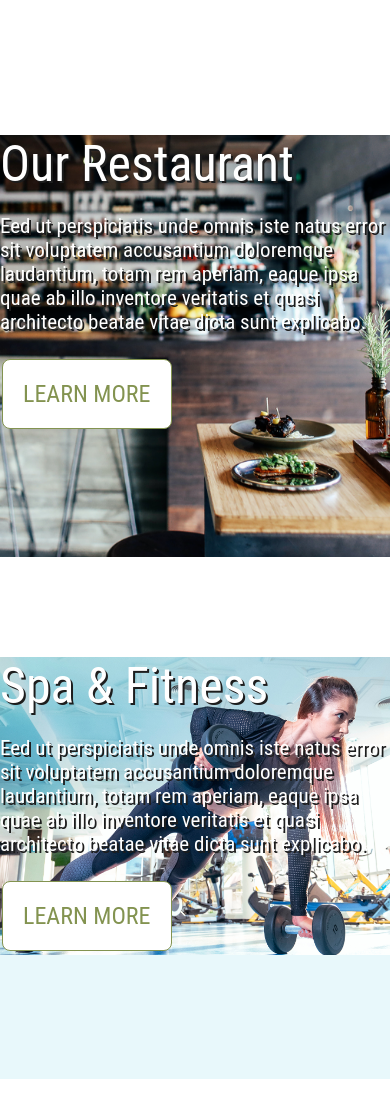
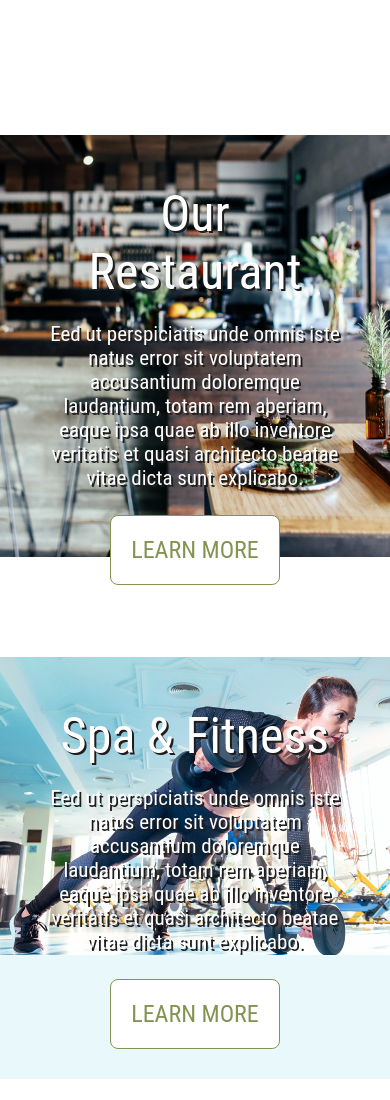
Before and after one commit to stanrainier/exercise2deploy, a plain HTML site: page index.html in a window 390 px wide. Shown: the part 3680-4780 px from the top of the page. Drawn offline with nearby package versions, Linux system fonts and the light colour scheme.

Commit message:
Update css.css

```diff
--- a/css.css
+++ b/css.css
@@ -1133,6 +1133,12 @@ main {
     background-size: cover;
     max-width: 100%;
 }
+.restaurant__texts {
+    padding: 50px;
+    position: absolute;
+    color: white;
+    text-align: center;
+}
 .spa-fitness__bg {
     width: 100%;
     height: 50%;
@@ -1145,6 +1151,12 @@ main {
     background-size: contain;
     background-color: #e8f8fb;
 }
+.spa-fitness__texts {
+    padding: 50px;
+    position: absolute;
+    color: white;
+    text-align: center;
+}
 /*=================*/
 .discount {
     width: 100%;
```
